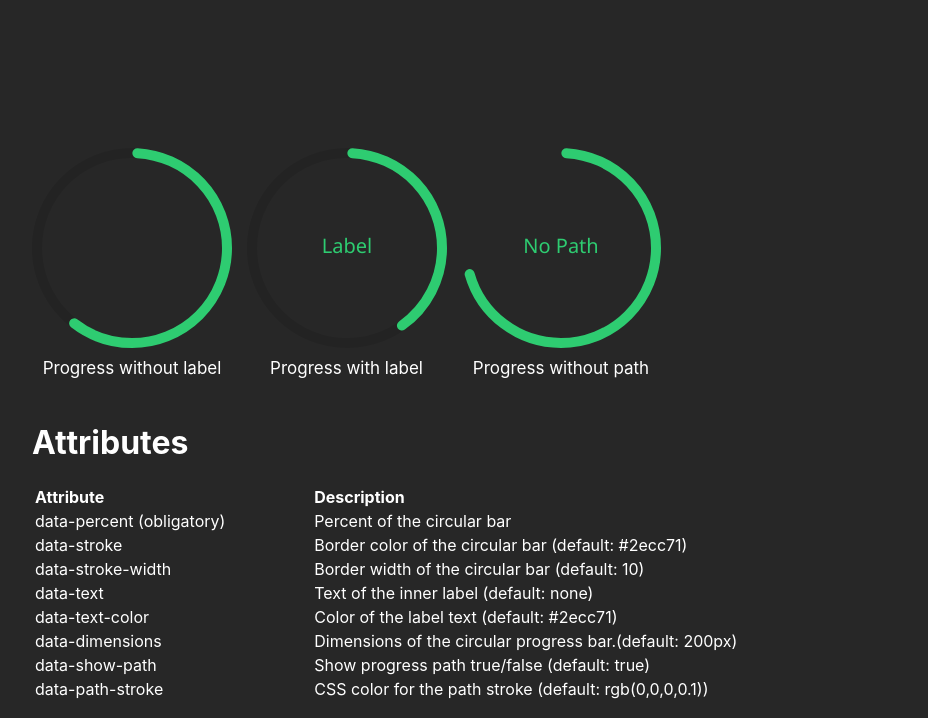
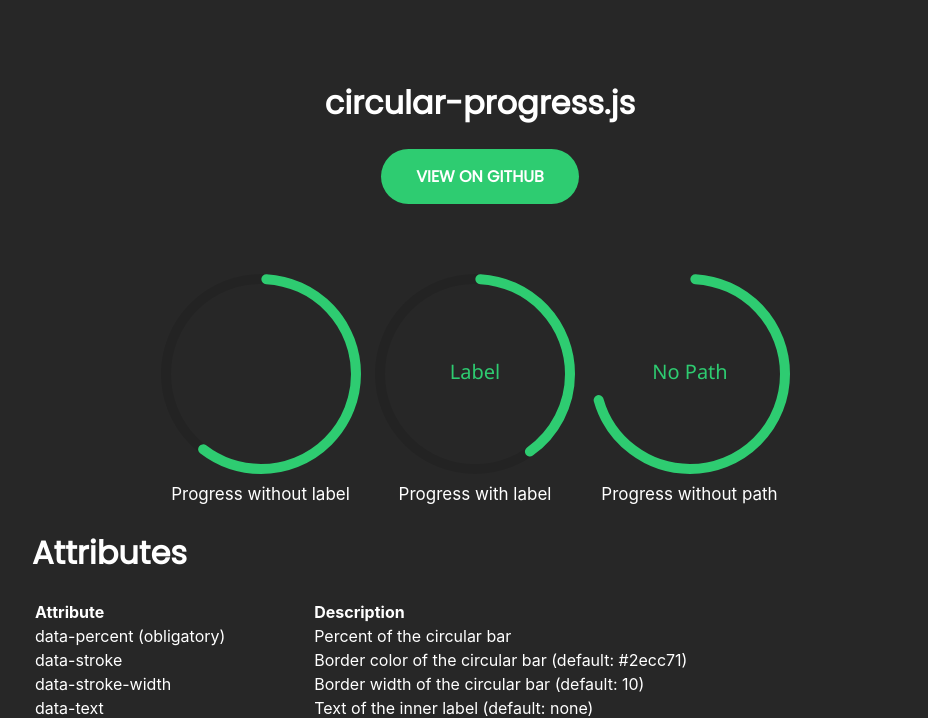
Before and after one commit to Pato05/circular-progress.js, a plain HTML site: page index.normal.html in a window 1280 px wide. Shown: the top 718 px of the page, without its empty margins (160-1088 px from the left). Drawn offline with nearby package versions, Linux system fonts and the light colour scheme.

Commit message:
Updated docs.

```diff
--- a/index.normal.html
+++ b/index.normal.html
@@ -5,19 +5,22 @@
     <meta name="viewport" content="width=device-width, initial-scale=1.0, minimum-scale=1.0">
     <meta http-equiv="X-UA-Compatible" content="ie=edge">
     <title>CircularProgress.js examples</title>
+    <link href="https://fonts.googleapis.com/css?family=Poppins" rel="preload" as="style">
+    <link href="https://fonts.googleapis.com/css?family=Poppins" rel="stylesheet">
     <link rel="preload" href="src/circular-progress.min.css" as="style">
     <link rel="stylesheet" href="src/circular-progress.min.css">
     <link rel="stylesheet"
       href="https://cdnjs.cloudflare.com/ajax/libs/highlight.js/9.15.6/styles/agate.min.css">
     <style>
-        html { background: #272727; }
         body {
             display: flex;
             justify-content: center;
             align-items: center;
+            flex-wrap: wrap;
+            background: #272727;
             color: #fff;
+            min-height: 100vh;
             font-family: -apple-system, BlinkMacSystemFont, 'Segoe UI', Roboto, Oxygen, Ubuntu, Cantarell, 'Open Sans', 'Helvetica Neue', sans-serif;
-            padding: 100px 0;
         }
         div.circularProgress {
             margin-right: 10px;
@@ -55,10 +58,10 @@
             bottom: -30px;
         }
         main {
-            margin-top: 40px;
             max-width: 70vw;
             background: transparent;
             position: relative;
+            padding: 50px 0 50px 0;
         }
         .btn-run {
             display: inline-block !important;
@@ -93,14 +96,52 @@
             display:none;
         }
         h1:hover a { display:inline; }
+        header {
+            padding: 50px 0 20px 0;
+            min-width: 100%;
+            text-align: center;
+        }
+        h1 {font-family: "Poppins", sans-serif;}
+        header h1 {
+            font-size: 2em;
+        }
+        header > a {
+            display: inline-block;
+            color: #fff;
+            position: relative;
+            box-sizing: border-box;
+            -moz-box-sizing: border-box;
+            -webkit-box-sizing: border-box;
+            border-radius: 50px;
+            background-color: #2ecc71;
+            padding: 15px 35px;
+            text-decoration: none;
+            font-size: 1em;
+            font-family: "Poppins", sans-serif;
+            font-weight: bolder;
+            text-transform: uppercase;
+            transition: .4s ease;
+        }
+        header > a:hover {
+            background-color: #2bb665;
+        }
+        .examples {
+            text-align: center;
+        }
     </style>
 </head>
 <body>
+    <header>
+        <h1 id="title"><a href="#title"># </a>circular-progress.js</h1>
+        <a href="https://github.com/Pato05/circular-progress.js">View on Github</a>
+        <div class="separator"></div>
+    </header>
     <main>
-        <div class="circularProgress noLbl" data-percent="60"></div>
-        <div class="circularProgress lbl" data-percent="40" data-text="Label"></div>
-        <div class="circularProgress noPath" data-percent="70" data-text="No Path" data-show-path="false"></div>
-        <br><br>
+        <div class="examples">
+            <div class="circularProgress noLbl" data-percent="60"></div>
+            <div class="circularProgress lbl" data-percent="40" data-text="Label"></div>
+            <div class="circularProgress noPath" data-percent="70" data-text="No Path" data-show-path="false"></div>
+        </div>
         <h1 id="attributes"><a href="#attributes"># </a>Attributes</h1>
         <table style="width:100%; text-align: left;">
             <tr>
```
Also changed, not shown: index.html (+1 -1 lines).
